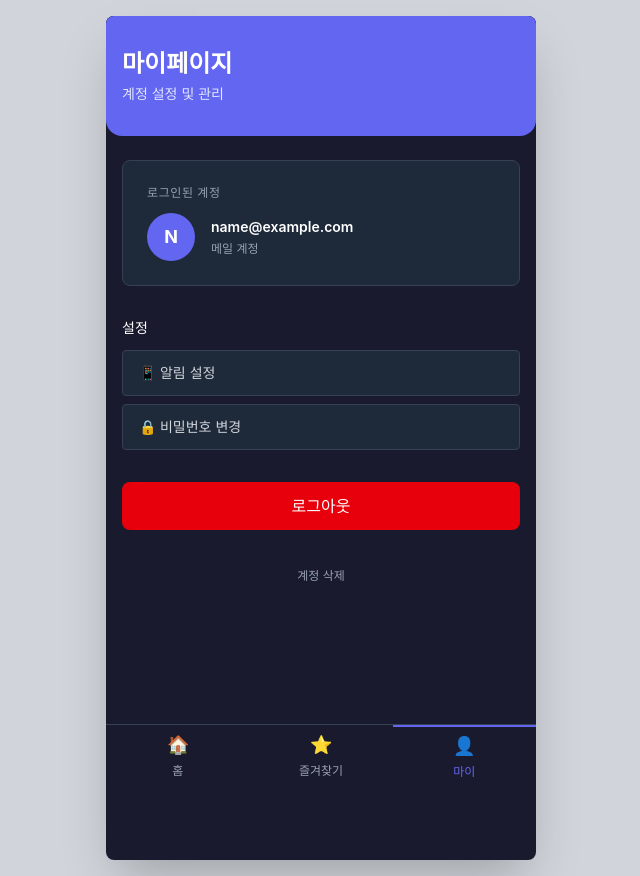
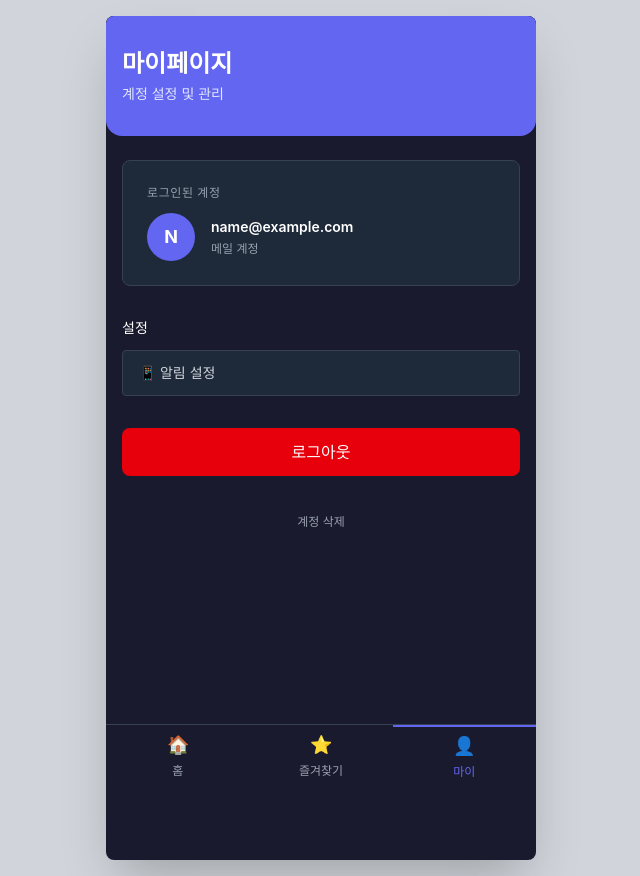
Before and after one commit to sujung00/last-train, a React app in the folder frontend/: page /mypage in a window 1280 px wide. Shown: the whole page, without its empty margins (319-959 px from the left). Built offline with nearby package versions, Linux system fonts and the light colour scheme; sample sign-in values are in the browser's storage; the HTML template or start-up script is replaced by a standard one.

Commit message:
fix: 비밀번호 변경 버튼 임시 비활성화
- MyPage: 비밀번호 변경 기능 미구현으로 버튼 숨김 처리
  (추후 구현 예정)

```diff
--- a/frontend/src/pages/MyPage.jsx
+++ b/frontend/src/pages/MyPage.jsx
@@ -146,9 +146,11 @@ export default function MyPage() {
             >
               📱 알림 설정
             </button>
-            <button className="w-full text-left px-4 py-3 bg-gray-800 hover:bg-gray-700 rounded border border-gray-700 transition text-gray-300 text-sm">
-              🔒 비밀번호 변경
-            </button>
+            {provider === 'EMAIL' && (
+              <button className="w-full text-left px-4 py-3 bg-gray-800 hover:bg-gray-700 rounded border border-gray-700 transition text-gray-300 text-sm">
+                🔒 비밀번호 변경
+              </button>
+            )}
           </div>
         </div>
 
```
